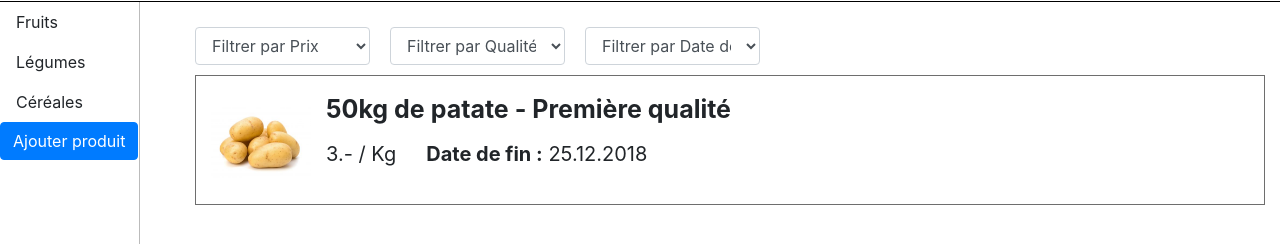
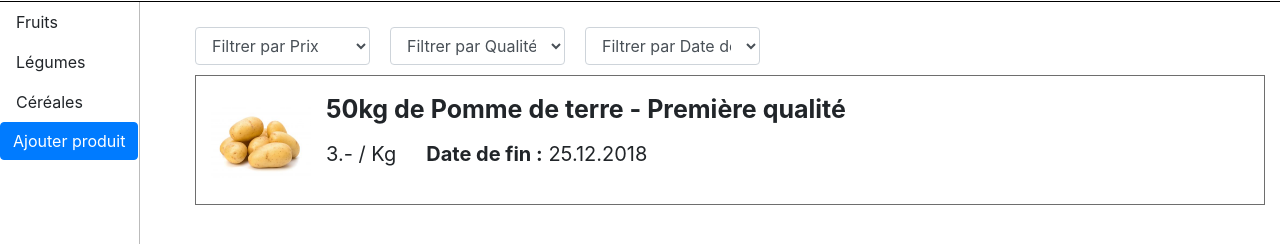
Before and after one commit to clivazpat/Agr-easy, a plain HTML site: page index.html in a window 1280 px wide. Shown: the part 108-352 px from the top of the page. Drawn offline with nearby package versions, Linux system fonts and the light colour scheme.

Commit message:
project completion

```diff
--- a/index.html
+++ b/index.html
@@ -70,7 +70,7 @@
         <ul>
             <li class="item" onclick="window.location = './views/showProduct.html'">
                 <div class="photo" style="background-image: url('img/patate.jpg')"></div>
-                <div class="title">50kg de patate - Première qualité</div>
+                <div class="title">50kg de Pomme de terre - Première qualité</div>
                 <div class="prix">3.- / Kg</div>
                 <div class="datefin"><b>Date de fin :</b> 25.12.2018</div>
             </li>
```
Also changed, not shown: views/showProduct.html (+1 -1 lines), 1 other file.
